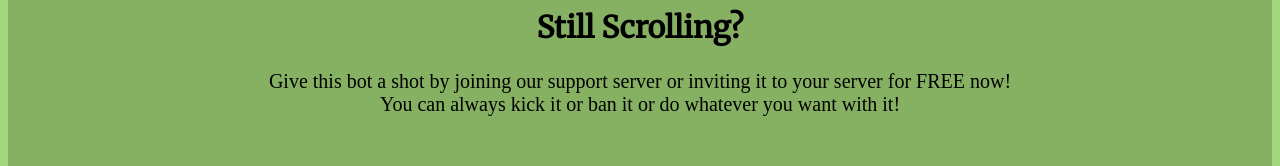
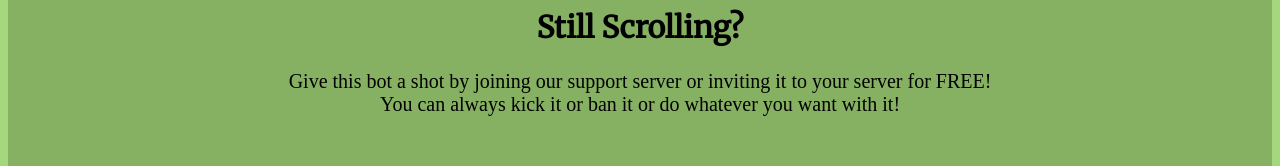
Before and after one commit to RedBlueBird/adventurers-bot-site, a plain HTML site: page about-us.html in a window 1280 px wide. Shown: the part 7885-8051 px from the top of the page. Drawn offline with Linux system fonts and the light colour scheme.

Commit message:
Update about-us.html
One more rewording

```diff
--- a/about-us.html
+++ b/about-us.html
@@ -170,7 +170,7 @@
 
 	<div class="landscape">
 		<h2> Still Scrolling? </h2>
-		<p> Give this bot a shot by joining our support server or inviting it to your server for FREE now! <br>You can always kick it or ban it or do whatever you want with it!</p>
+		<p> Give this bot a shot by joining our support server or inviting it to your server for FREE! <br>You can always kick it or ban it or do whatever you want with it!</p>
 	</div>
 
 </body>
```
